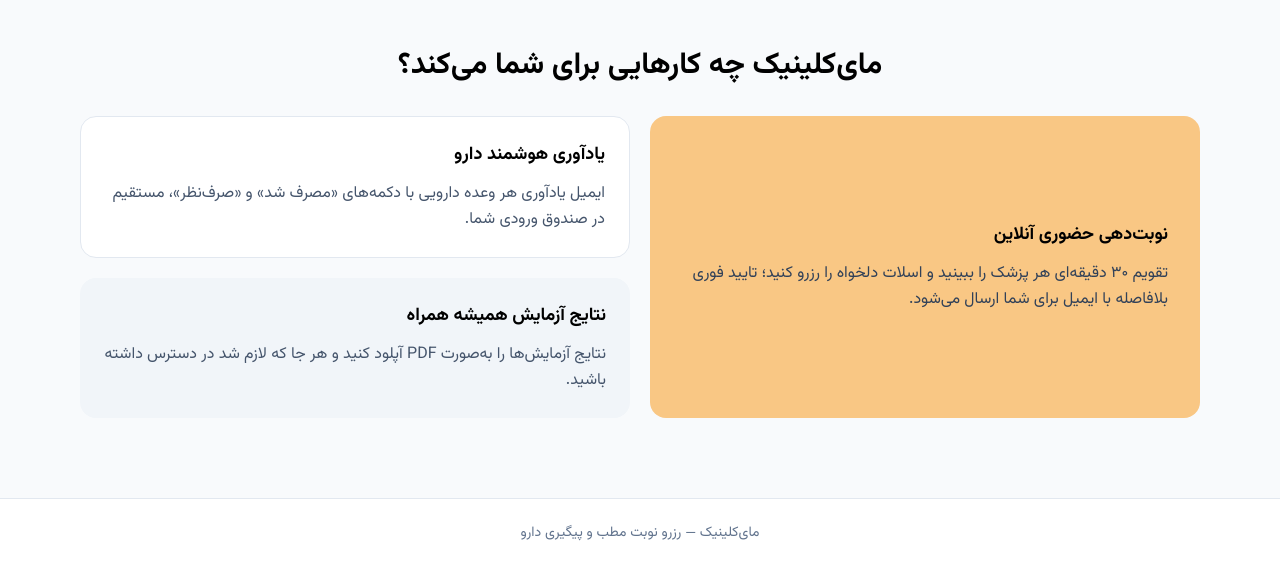
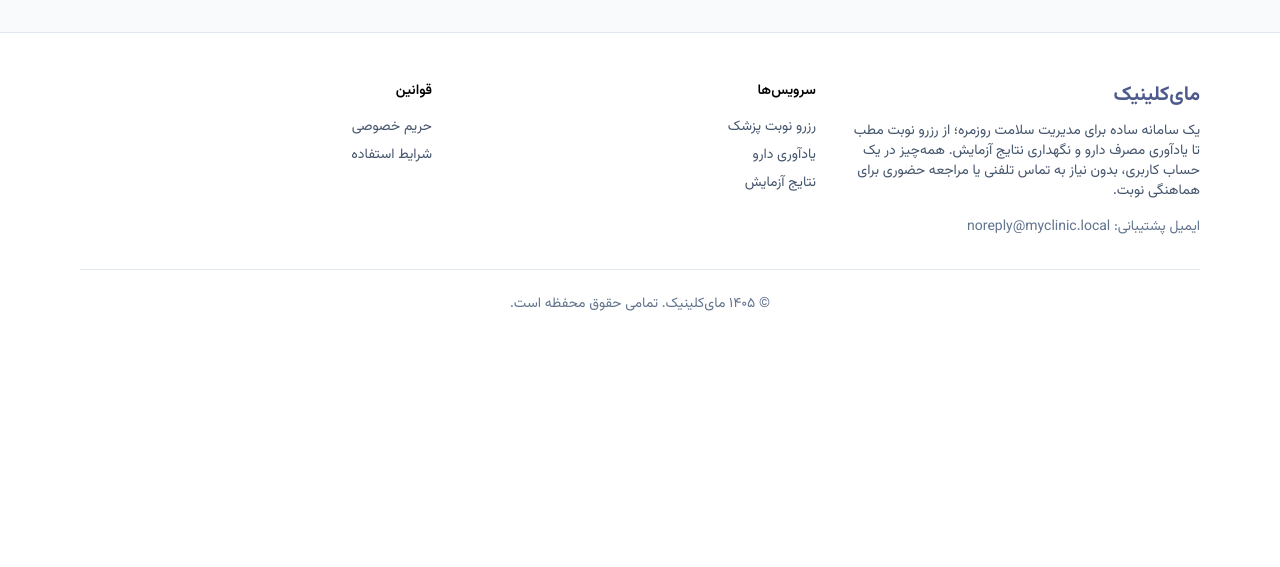
Before and after one commit to ipouyakarami/My_Clinic, a Django app: template templates/home.html in a window 1280 px wide. Shown: the part 637-1204 px from the top of the page. After the commit the page ends 948 px from the top, so only its background shows below. Run offline with Django 3.2, Linux system fonts and the light colour scheme; the template is opened without the code that fills it, so the values that code supplies are empty; style sheets or scripts are compiled from the project's sources.

Commit message:
fix: HomeView featured_doctors context + base.html footer block + remove features section

```diff
--- a/templates/base.html
+++ b/templates/base.html
@@ -62,11 +62,13 @@
         {% block content %}{% endblock %}
     </main>
 
+    {% block footer %}
     <footer class="mt-auto border-t border-slate-200 bg-white">
         <div class="mx-auto max-w-6xl px-4 py-6 text-center text-sm text-slate-500">
             مای‌کلینیک — رزرو نوبت مطب و پیگیری دارو
         </div>
     </footer>
+    {% endblock %}
 
 </body>
 </html>
--- a/templates/home.html
+++ b/templates/home.html
@@ -56,30 +56,6 @@
             </div>
         </section>
     {% endif %}
-
-    <section class="py-12">
-        <h2 class="text-center text-2xl font-bold text-black md:text-3xl">مای‌کلینیک چه کارهایی برای شما می‌کند؟</h2>
-        <div class="mt-8 grid gap-5 md:grid-cols-2">
-            <div class="flex flex-col justify-center rounded-2xl bg-accent p-6 md:row-span-2 md:p-8">
-                <h3 class="text-lg font-bold text-black">نوبت‌دهی حضوری آنلاین</h3>
-                <p class="mt-3 leading-relaxed text-slate-700">
-                    تقویم ۳۰ دقیقه‌ای هر پزشک را ببینید و اسلات دلخواه را رزرو کنید؛ تایید فوری بلافاصله با ایمیل برای شما ارسال می‌شود.
-                </p>
-            </div>
-            <div class="rounded-2xl border border-slate-200 bg-white p-6">
-                <h3 class="text-lg font-bold text-black">یادآوری هوشمند دارو</h3>
-                <p class="mt-3 leading-relaxed text-slate-600">
-                    ایمیل یادآوری هر وعده دارویی با دکمه‌های «مصرف شد» و «صرف‌نظر»، مستقیم در صندوق ورودی شما.
-                </p>
-            </div>
-            <div class="rounded-2xl bg-slate-100 p-6">
-                <h3 class="text-lg font-bold text-black">نتایج آزمایش همیشه همراه</h3>
-                <p class="mt-3 leading-relaxed text-slate-600">
-                    نتایج آزمایش‌ها را به‌صورت PDF آپلود کنید و هر جا که لازم شد در دسترس داشته باشید.
-                </p>
-            </div>
-        </div>
-    </section>
 {% endblock %}
 
 {% block footer %}
```
Also changed, not shown: core/views.py (+9 -0 lines).
